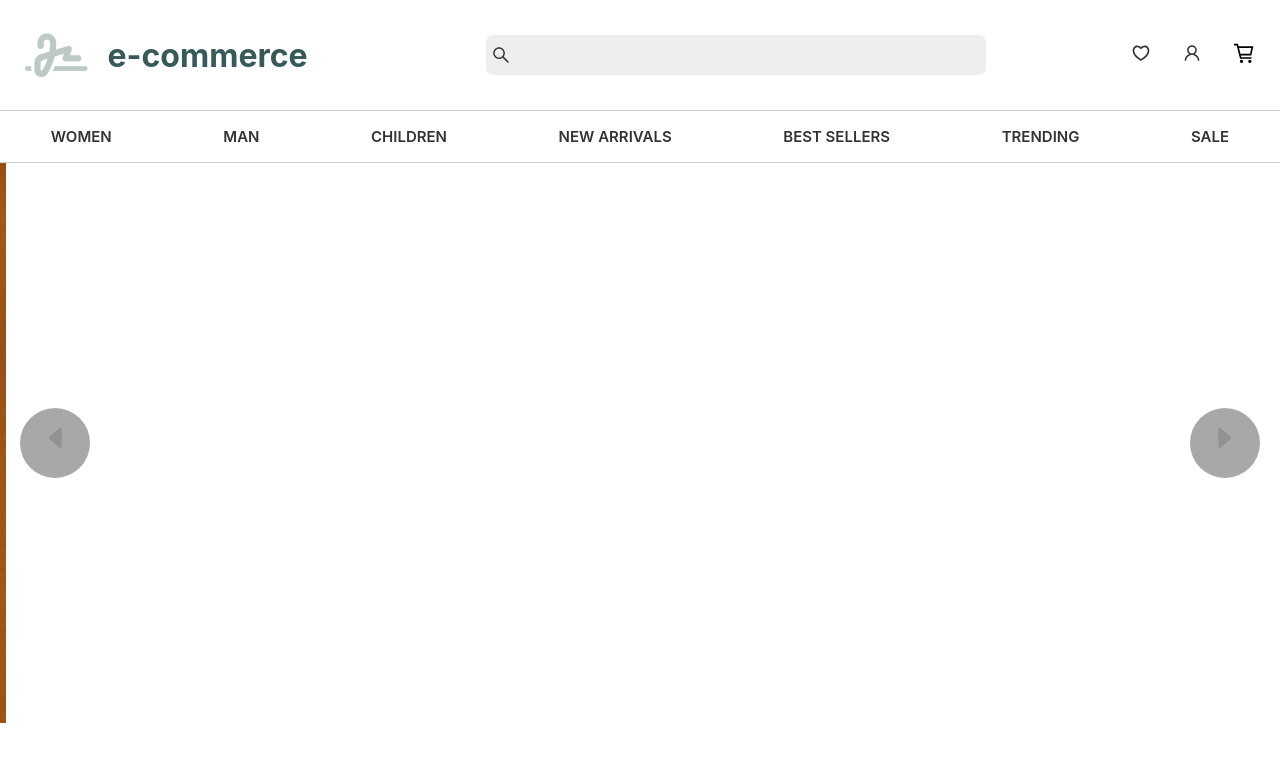
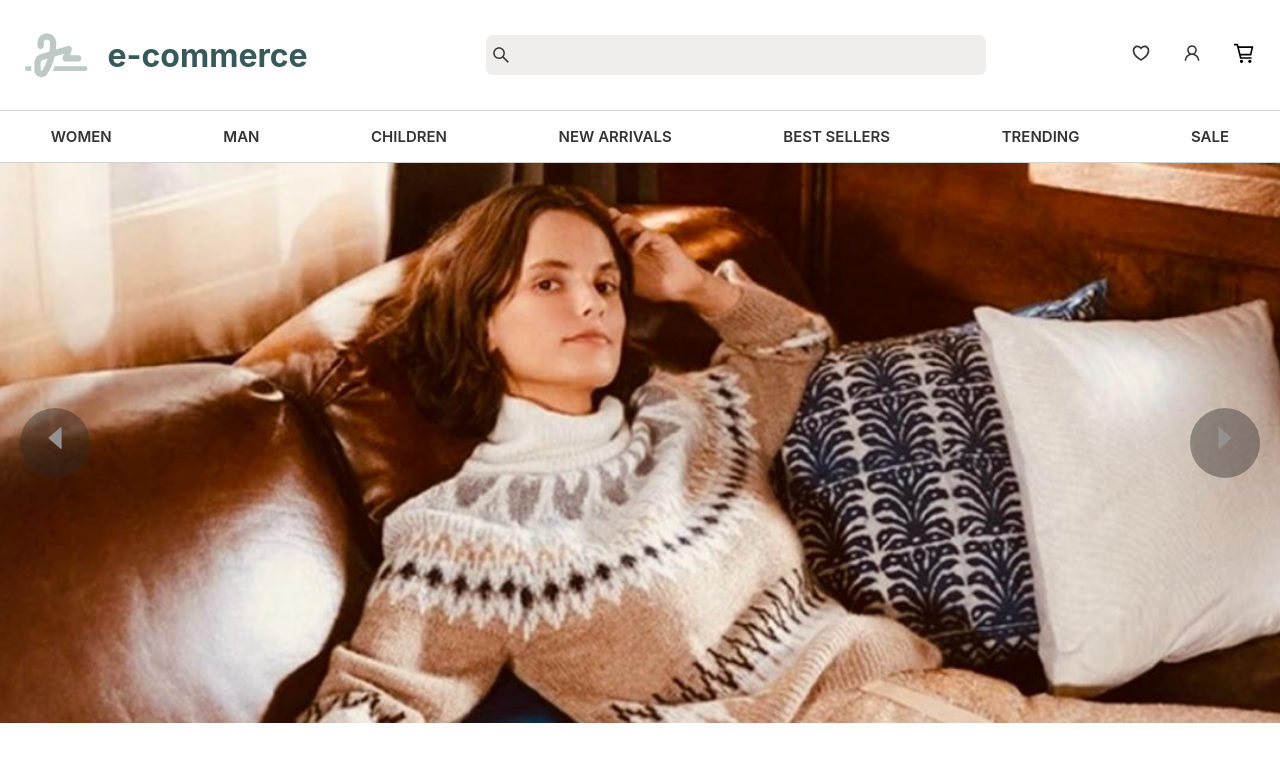
Before and after one commit to senaysenturk/e-commerce, a React (Create React App) app: page / in a window 1280 px wide. Shown: the top 771 px of the page. Built offline with nearby package versions, Linux system fonts and the light colour scheme; grey boxes are pictures that could not be loaded.

Commit message:
#13 slider fixed
#13 slider fixed

```diff
--- a/src/components/shared/slider/Slider.js
+++ b/src/components/shared/slider/Slider.js
@@ -10,32 +10,32 @@ const Slider = () => {
     {
       id: "1s",
       category: "hero-content",
-      img: "./hero-photos/1.png",
+      img: "./hero-photos/1.jpeg",
       name: "slider photo",
       // size:
     },
     {
       id: " 2s",
       category: "hero-content",
-      img: "./hero-photos/2.png",
+      img: "./hero-photos/2.jpeg",
       name: "slider photo",
     },
     {
       id: "3s",
       category: "hero-content",
-      img: "./hero-photos/3.png",
+      img: "./hero-photos/3.jpeg",
       name: "slider photo",
     },
     {
       id: "4s",
       category: "hero-content",
-      img: "./hero-photos/4.png",
+      img: "./hero-photos/4.jpeg",
       name: "slider photo",
     },
     {
       id: "5s",
       category: "hero-content",
-      img: "./hero-photos/5.png",
+      img: "./hero-photos/5.jpeg",
       name: "slider photo",
     },
   ];
@@ -49,10 +49,10 @@ const Slider = () => {
            <div className="image-box">
 {/*
            <div className="slide" >
-            <img src="./hero-photos/1.png" alt="slider-photo"/>
+            <img src="./hero-photos/1.jpeg" alt="slider-photo"/>
            </div>
            <div className="slide" >
-            <img src="./hero-photos/2.png" alt="slider-photo"/>
+            <img src="./hero-photos/2.jpeg" alt="slider-photo"/>
            </div> */}
           {heroPhotos.map((photo) => {
             return (
--- a/src/components/shared/slider/style.scss
+++ b/src/components/shared/slider/style.scss
@@ -25,6 +25,7 @@
         top: 50%;
         margin-top: -35px;
         background-color: rgba($color: #282626, $alpha: 0.4);
+        z-index: 100;
       }
 
       a.before-btn {
@@ -40,7 +41,7 @@
       .image-box {
         display: flex;
         position: absolute;
-        animation: carousel 10s alternate infinite;
+        animation: carousel 20s alternate infinite;
       }
 
       @keyframes carousel {
@@ -51,29 +52,29 @@
           left: 0%;
         }
         24% {
-          left: -3000px;
+          left: -1900px;
         }
         50% {
-          left: -3000px;
+          left: -1900px;
         }
         54% {
-          left: calc(-3000 * 2px);
+          left: calc(-1900 * 2px);
         }
         80% {
-          left: calc(-3000 * 2px);
+          left: calc(-1900 * 2px);
         }
         84% {
-          left: calc(-3000 * 3px);
+          left: calc(-1900 * 3px);
         }
         100% {
-          left: calc(-3000 * 3px);
+          left: calc(-1900 * 3px);
         }
       }
 
-      // .slide img {
-      //   width: 100%;
-      //   height: 100%;
-      // }
+      .slide img {
+        width: 1900px;
+        height: 100%;
+      }
     }
   }
 }
```
